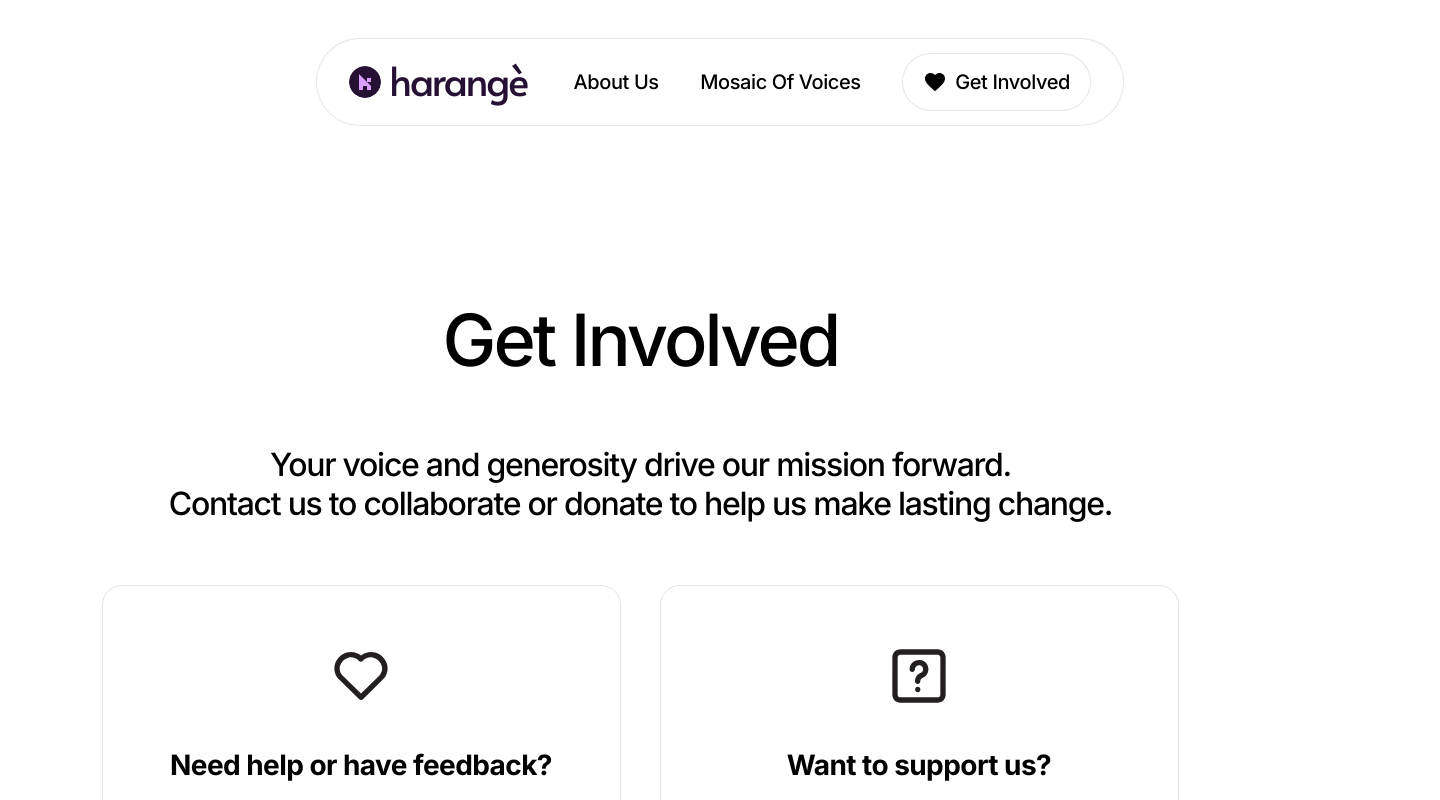
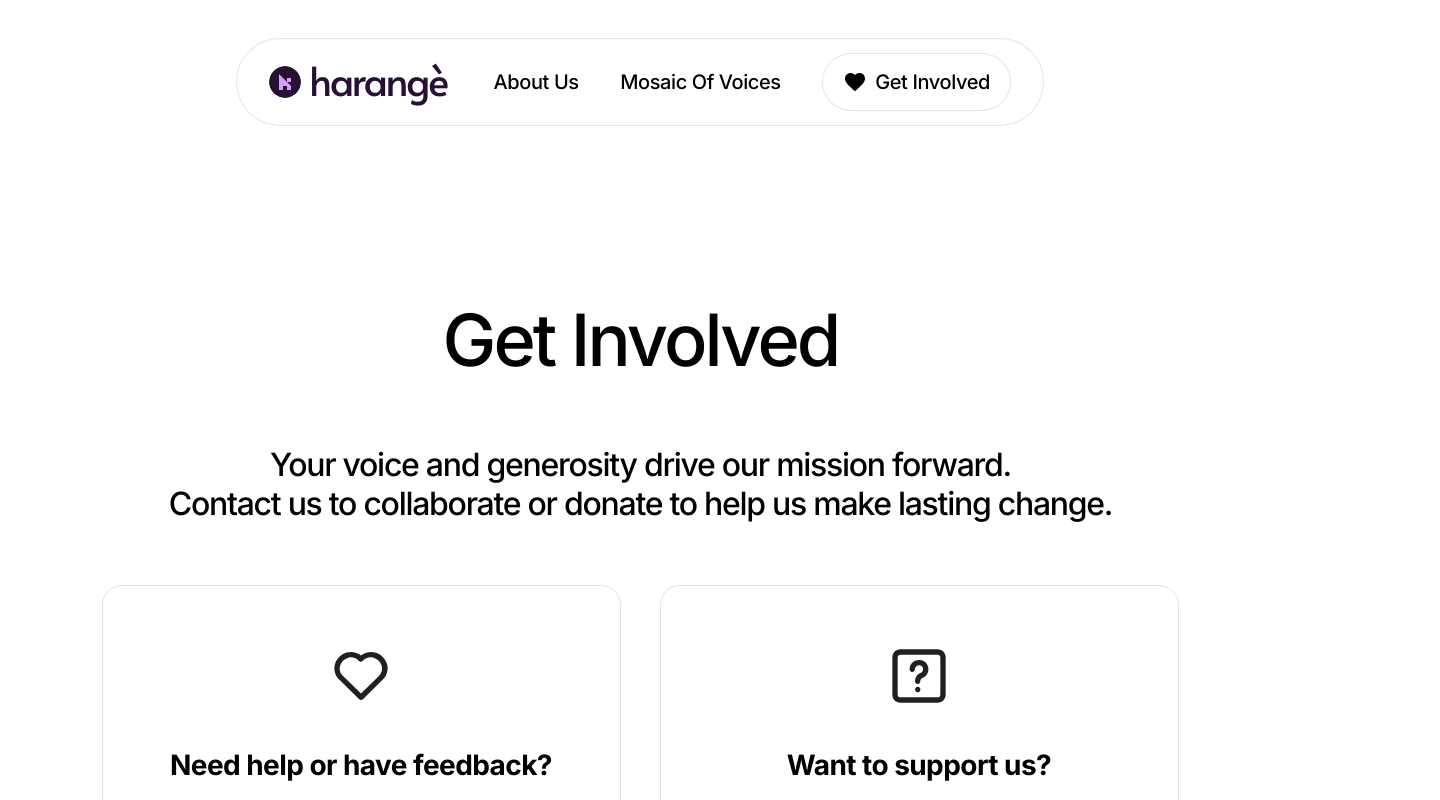
Before and after one commit to clencyc/GirlsWhoML, a Next.js app: page /contact in a window 1280 px wide. Shown: the top 800 px of the page, 1440 px wide, since content can reach past the window. Built offline with nearby package versions, Linux system fonts and the light colour scheme.

Commit message:
Fix: made navbar sticky and stable on scroll

```diff
--- a/app/components/shared/Header.js
+++ b/app/components/shared/Header.js
@@ -17,18 +17,19 @@ export default function Header() {
   }, []);
 
   return (
-    <header className="absolute w-[1440px] h-[156px] left-0 top-0 z-50">
+    <header className="fixed top-0 left-0 w-full h-[156px] z-50 bg-transparent">
+
       {/* Frame 52 - exact Figma specs */}
       <div
         className={`box-border flex flex-row justify-between items-center p-[16px_32px] gap-[36px] absolute w-[808px] h-[88px] left-[calc(50%-808px/2)] rounded-[100px] backdrop-blur-sm transition-all duration-700 ease-out ${
           isVisible ? 'opacity-100 translate-y-0' : 'opacity-0 -translate-y-4'
         }`}
         style={{
-          top: `${38 + scrollY * 0.1}px`,
-          backgroundColor: `rgba(255,255,255,${0.4 + Math.min(scrollY * 0.001, 0.3)})`,
-          border: '1px solid rgba(0,0,0,0.1)',
-          boxShadow: scrollY > 50 ? '0 10px 25px rgba(0,0,0,0.1)' : 'none'
-        }}
+  top: '38px',
+  backgroundColor: `rgba(255,255,255,${0.4 + Math.min(scrollY * 0.001, 0.3)})`,
+  border: '1px solid rgba(0,0,0,0.1)',
+  boxShadow: scrollY > 50 ? '0 10px 25px rgba(0,0,0,0.1)' : 'none'
+}}
       >
 
         {/* Frame 155 - Logo */}
```
